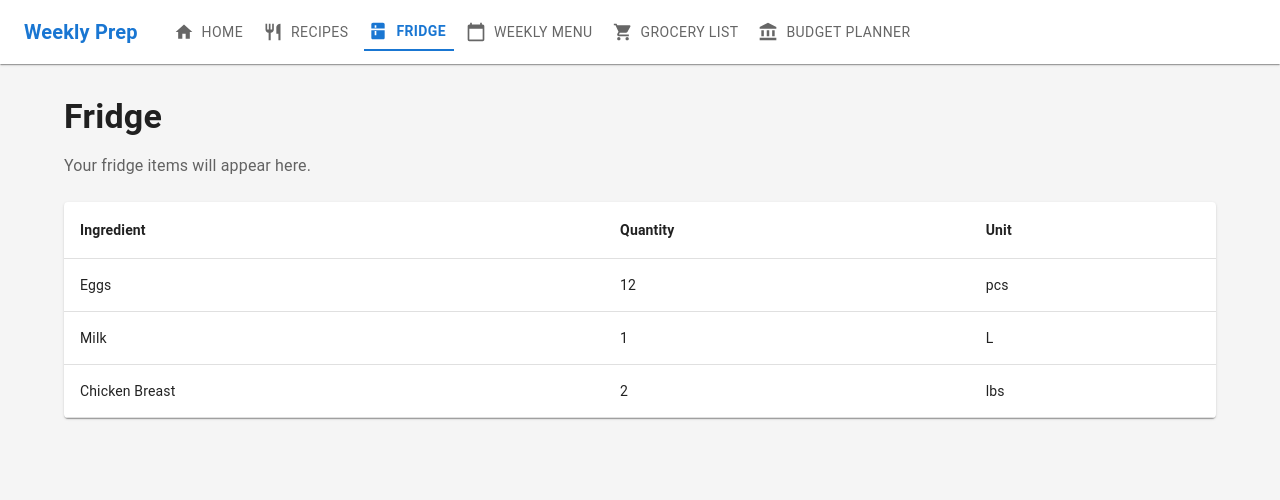
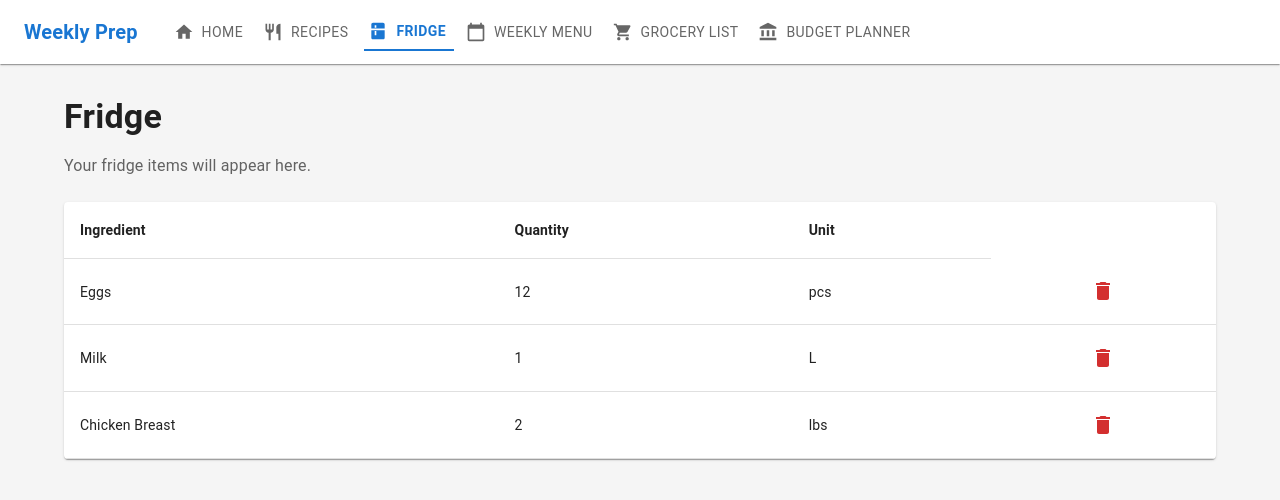
Before and after one commit to hannahmohdrawi/weekly-planner, a React (Create React App) app: page /fridge in a window 1280 px wide. Shown: the top 500 px of the page. Built offline with nearby package versions, Linux system fonts and the light colour scheme.

Commit message:
Adding clearing row from fridge table

```diff
--- a/src/pages/Fridge/Fridge.tsx
+++ b/src/pages/Fridge/Fridge.tsx
@@ -1,4 +1,6 @@
-import React from 'react';
+import React, { useState, useEffect } from 'react';
+import DeleteIcon from '@mui/icons-material/Delete';
+
 import {
   Container,
   Typography,
@@ -9,6 +11,7 @@ import {
   TableContainer,
   TableHead,
   TableRow,
+  IconButton
 } from '@mui/material';
 import * as styles from './Fridge.styles';
 
@@ -16,14 +19,34 @@ interface FridgeItem {
   ingredient: string;
   quantity: number;
   unit: string;
-}
+};
 
-const Fridge: React.FC = () => {
-  const items: FridgeItem[] = [
+const initialItems: FridgeItem[] = [
     { ingredient: 'Eggs', quantity: 12, unit: 'pcs' },
     { ingredient: 'Milk', quantity: 1, unit: 'L' },
     { ingredient: 'Chicken Breast', quantity: 2, unit: 'lbs' },
   ];
+
+const Fridge: React.FC = () => {
+  const [items, setItems] = useState<FridgeItem[]>([]);
+
+
+  useEffect(() => {
+    // TODO backend database for ingredients currently loading from localStorage
+    const savedItems = localStorage.getItem('fridgeItems');
+    if (savedItems) {
+      setItems(JSON.parse(savedItems));
+    } else {
+      setItems(initialItems);
+      localStorage.setItem('fridgeItems', JSON.stringify(initialItems));
+    }
+  }, []);
+
+  const clearIngredient = (ingredient: string) => {
+    const updatedItems = items.filter(item => item.ingredient !== ingredient);
+    setItems(updatedItems);
+    localStorage.setItem('fridgeItems', JSON.stringify(updatedItems));
+  };
 
   return (
     <Container maxWidth="lg" sx={styles.container}>
@@ -49,6 +72,11 @@ const Fridge: React.FC = () => {
                 <TableCell>{row.ingredient}</TableCell>
                 <TableCell>{row.quantity}</TableCell>
                 <TableCell>{row.unit}</TableCell>
+                <TableCell align="center">
+                  <IconButton size="small" onClick={() => clearIngredient(row.ingredient)} color="error">
+                    <DeleteIcon />
+                  </IconButton>
+                </TableCell>
               </TableRow>
             ))}
           </TableBody>
```
